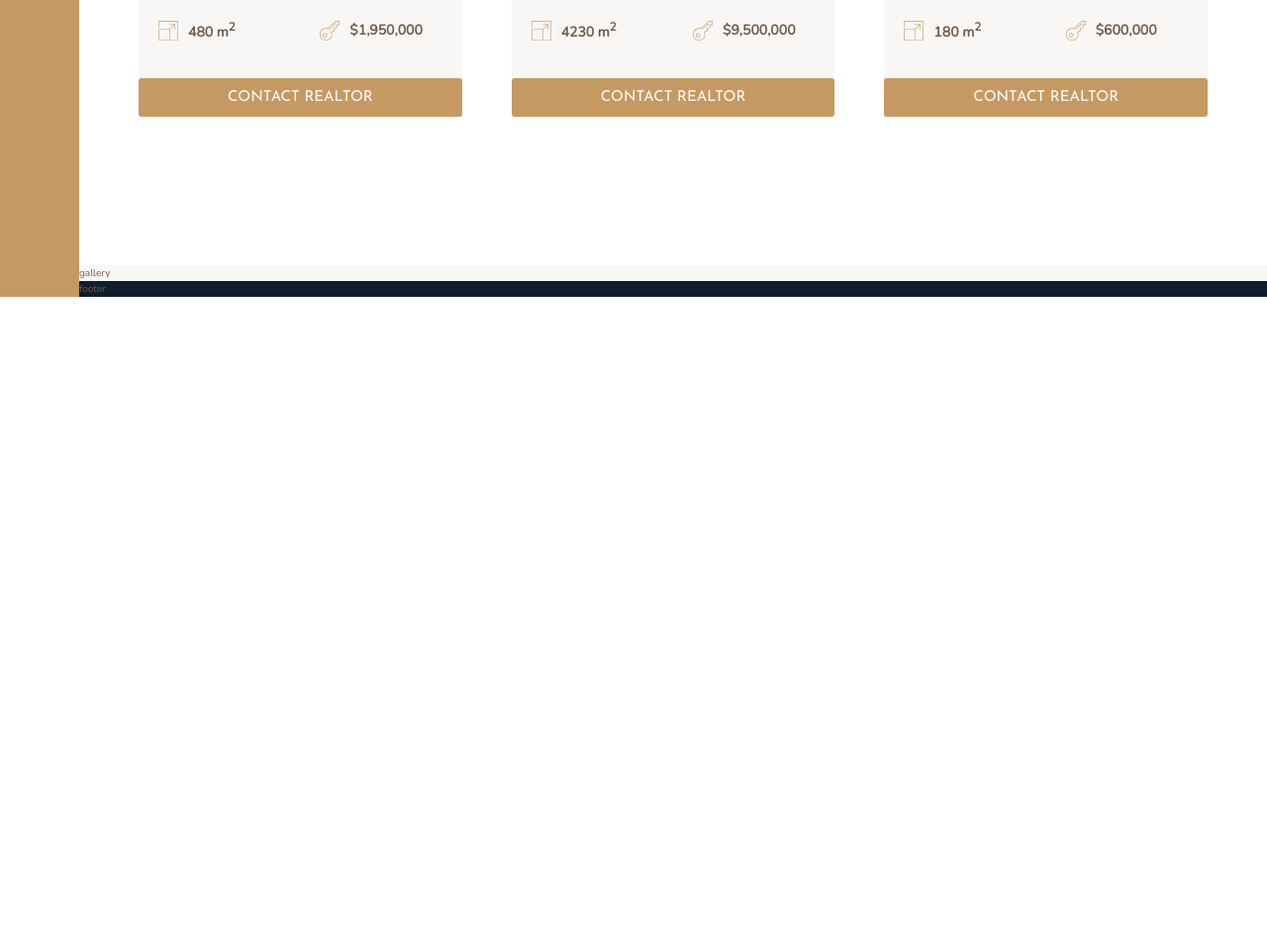
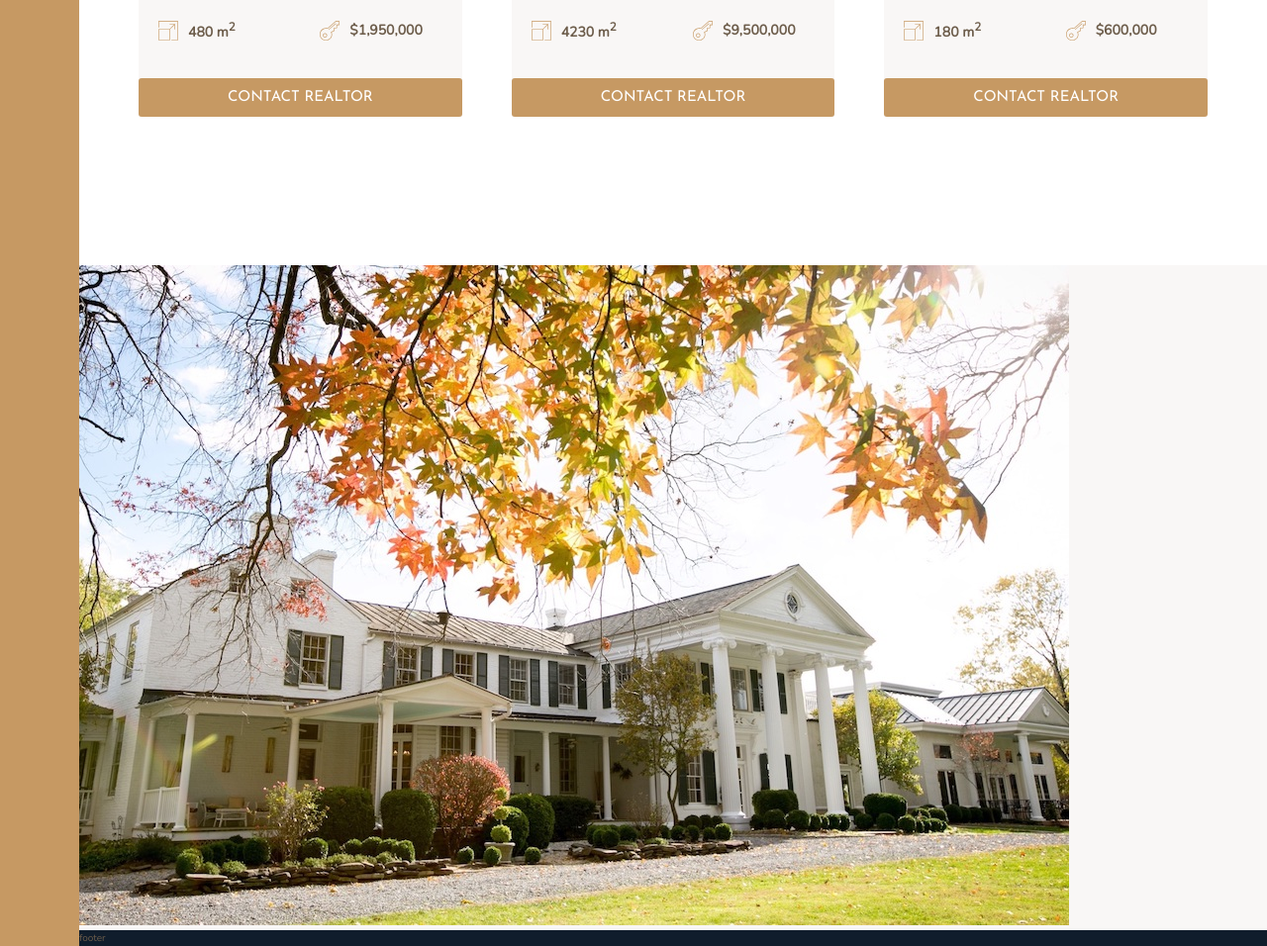
Before and after one commit to Michie1001/whistling-pine, a website: page index.html in a window 1280 px wide. Shown: the part 2803-3759 px from the top of the page at 99% size. Before the commit the page ends 3103 px from the top, so only its background shows below. Drawn offline with nearby package versions, Linux system fonts and the light colour scheme.

Commit message:
started the gallery section

```diff
--- a/index.html
+++ b/index.html
@@ -301,7 +301,7 @@
         </div>
 
         <div class="gallery">
-            gallery
+            <img src="img/gal-1.jpeg" alt="Gallery image" class="gallery__img">
         </div>
 
         <div class="footer">
--- a/sass/_gallery.scss
+++ b/sass/_gallery.scss
@@ -1,4 +1,3 @@
 .gallery{
-	background-color: $color-grey-light-1;
 	grid-column: full-start / full-end;
 }
```
